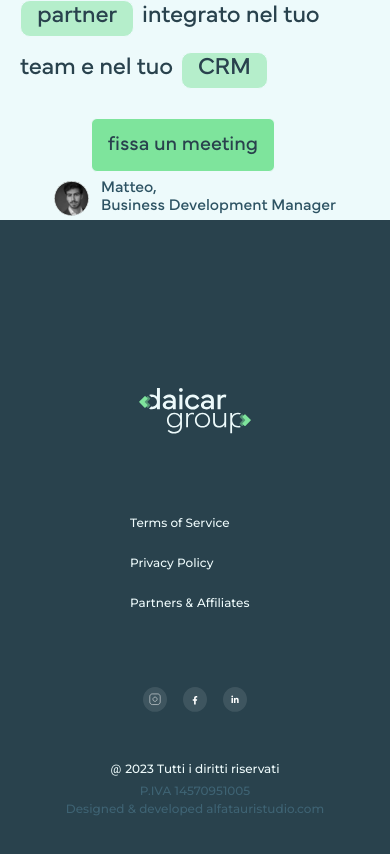
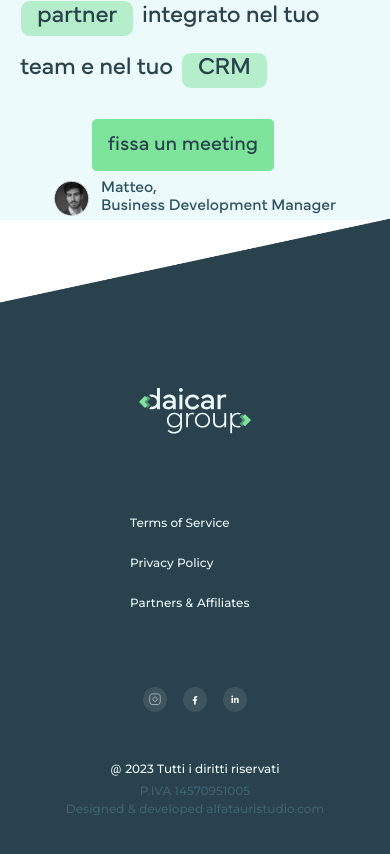
Before and after one commit to neharadialcode/daicar-group-animation, a React (Create React App) app: page / in a window 390 px wide. Shown: the part 7862-8716 px from the top of the page. Built offline with nearby package versions, Linux system fonts and the light colour scheme.

Commit message:
updating footer code

```diff
--- a/src/components/Footer.jsx
+++ b/src/components/Footer.jsx
@@ -7,19 +7,25 @@ import icon_1 from "../assets/images/svg/icon-1.svg";
 import icon_2 from "../assets/images/svg/icon-2.svg";
 import icon_3 from "../assets/images/svg/icon-3.svg";
 import footerbg from "../assets/images/png/footer_bg.png";
+import footerMobilebg from "../assets/images/png/footer-bg-mobile-sc.png";
 import BackToTop from "./BackToTopButton";
 
 function Footer() {
   const getnewyear = new Date().getFullYear();
   return (
     <>
-      <section className="bg_dark_gray pt-5 position-relative d-flex align-items-sm-end justify-content-sm-center">
+      <section className="pt-5 position-relative d-flex align-items-sm-end justify-content-sm-center">
         <BackToTop />
-        {/* <img
-          className="position-absolute footer_background_set"
+        <img
+          className="position-absolute footer_background_set d-sm-none"
+          src={footerMobilebg}
+          alt="footerMobilebg"
+        />
+        <img
+          className="position-absolute footer_background_set d-none d-sm-block"
           src={footerbg}
           alt="footerbg"
-        /> */}
+        />
         <div className="container position-relative z_index2 pb-5">
           <div className="row justify-content-md-center justify-content-between gap-lg-5 text-center text-sm-start">
             <div className="col-12 col-md-3 col-sm-3 d-flex flex-column justify-content-between">
```
Also changed, not shown: src/assets/images/png/footer-bg-mobile-sc.png (added).
